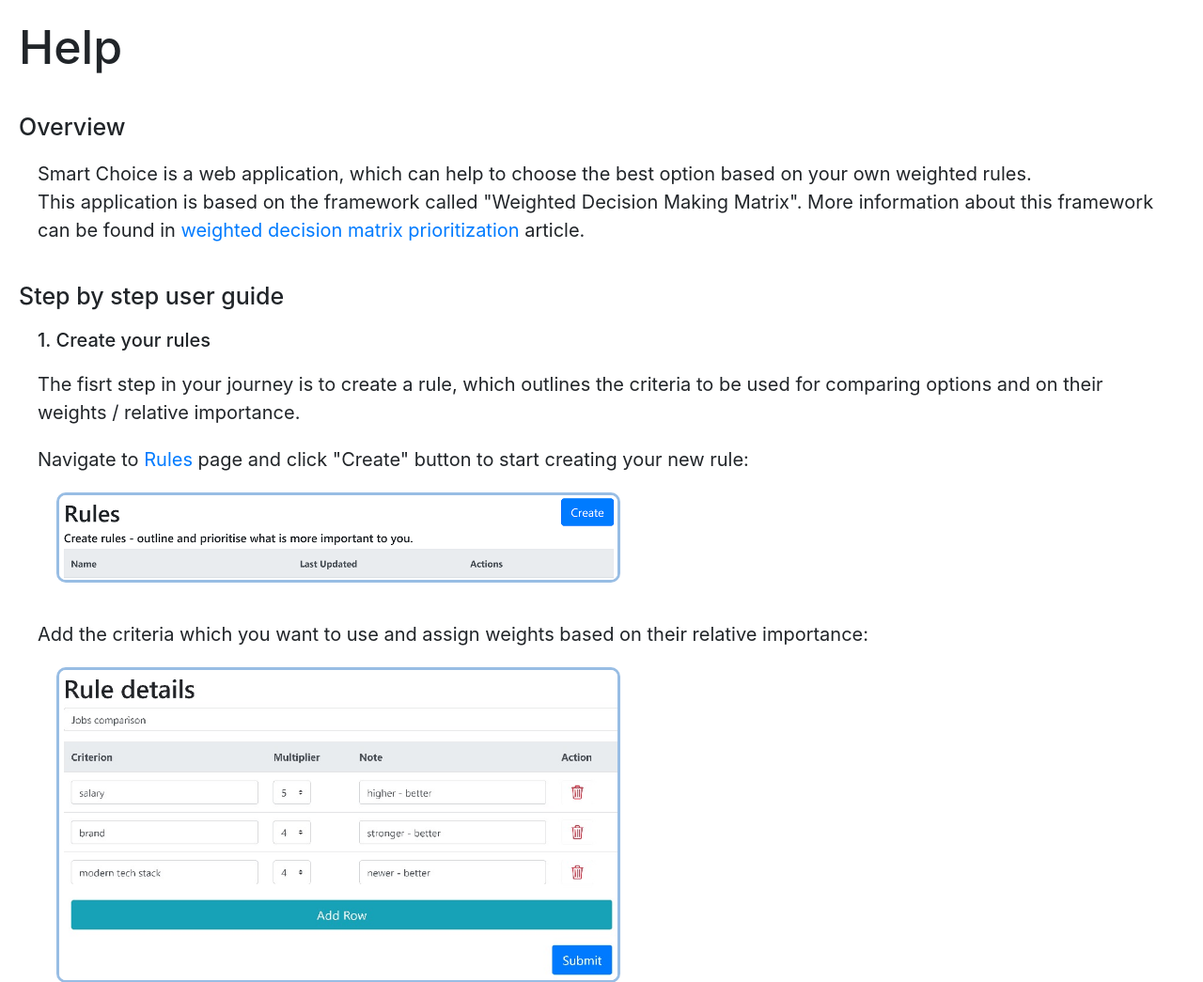
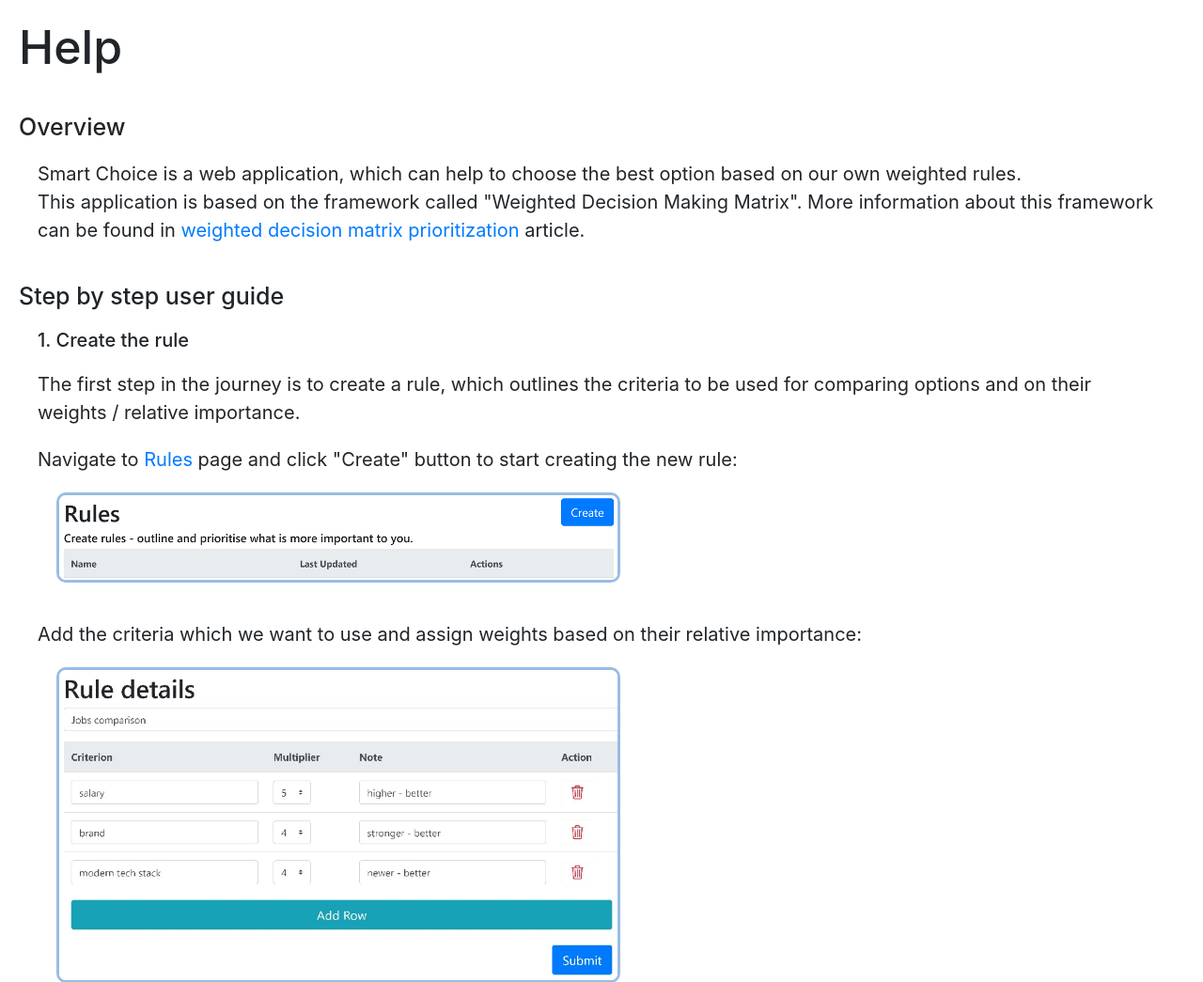
Before and after one commit to koleaby4/smart-choice, a Flask app: page /help in a window 1280 px wide. Shown: the part 70-1115 px from the top of the page at 94% size. Run offline with Flask 2, Linux system fonts and the light colour scheme; some libraries are stand-ins or nearby versions.

Commit message:
Expand Help page

```diff
--- a/templates/help.html
+++ b/templates/help.html
@@ -6,7 +6,7 @@
 <h5 class="help-header">Overview</h5>
 <section>
     <p>
-        Smart Choice is a web application, which can help to choose the best option based on your own weighted rules.<br>
+        Smart Choice is a web application, which can help to choose the best option based on our own weighted rules.<br>
         This application is based on the framework called "Weighted Decision Making Matrix". More information about this framework can be found in  <a href="https://airfocus.io/blog/weighted-decision-matrix-prioritization/"> weighted decision matrix prioritization</a> article.
     </p>
 </section>
@@ -15,17 +15,21 @@
 
 <section>
 
-    <h6>1. Create your rules</h6>
-    <p>The fisrt step in your journey is to create a rule, which outlines the criteria to be used for comparing options and on their weights / relative importance.</p>
+    <h6>1. Create the rule</h6>
+    <p>The first step in the journey is to create a rule, which outlines the criteria to be used for comparing options and on their weights / relative importance.</p>
 
-    <p>Navigate to <a href="{{url_for('rules')}}">Rules</a> page and click "Create" button to start creating your new rule:</p>
+    <p>Navigate to <a href="{{url_for('rules')}}">Rules</a> page and click "Create" button to start creating the new rule:</p>
     <img class="help-page-image" src="{{url_for('static', filename='create_rule.jpg')}}" alt="create rule screenshot">
 
-    <p>Add the criteria which you want to use and assign weights based on their relative importance:</p>
+    <p>Add the criteria which we want to use and assign weights based on their relative importance:</p>
     <img class="help-page-image" src="{{url_for('static', filename='rule_details.jpg')}}" alt="rule details screenshot">
 
-    <h6>Create a comparison</h6>
+    <p>Save the rule.</p>
 
+    <h6>2. Create the comparison</h6>
+
+    <p>Now that our rule is ready - navigate to <a href="{{url_for('comparisons')}}">Comparisons</a> page and click "Create" button to create new comparison:</p>
+    <img class="help-page-image" src="{{url_for('static', filename='create_c.jpg')}}" alt="create rule screenshot">
     <h6>See the comparison results</h6>
 
 </section>
--- a/templates/rule_details.html
+++ b/templates/rule_details.html
@@ -33,7 +33,7 @@
                 </tr>
                 <tr>
                     <td colspan="5" style="text-align: right;">
-                        <button class="btn btn-primary btn-lg" data-test="submit-button" type="submit">Submit</button>
+                        <button class="btn btn-primary btn-lg" data-test="submit-button" type="submit">Save</button>
                     </td>
                 </tr>
             </tfoot>
```
Also changed, not shown: static/create_comparison.jpg (added).
